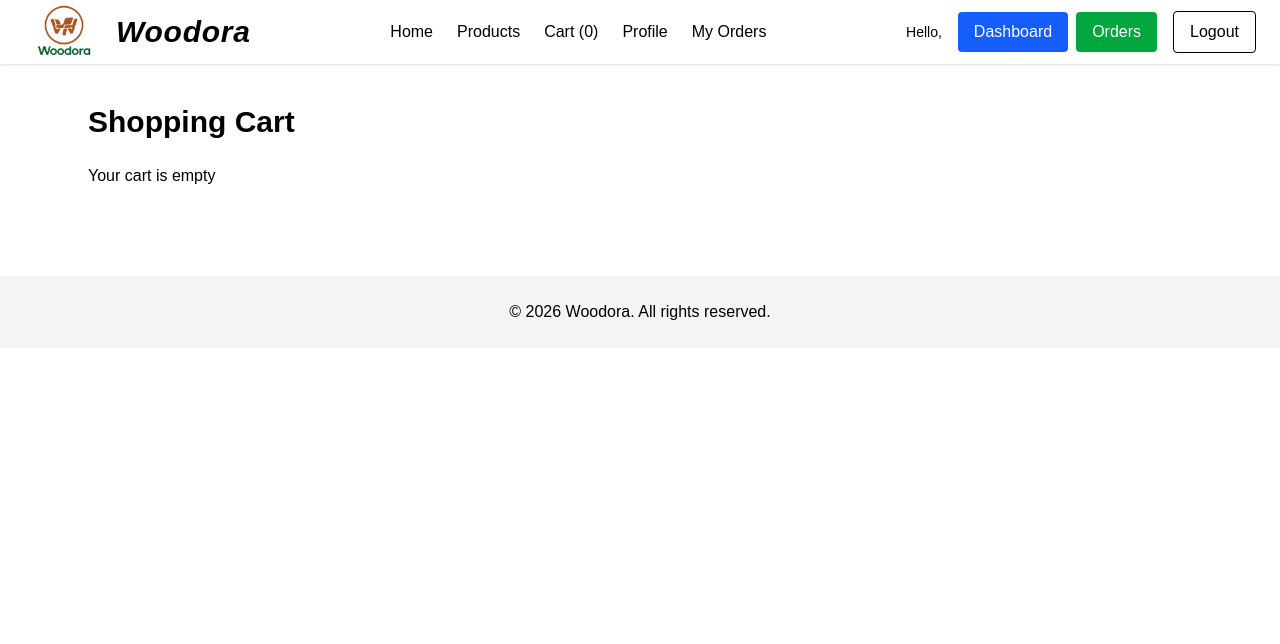
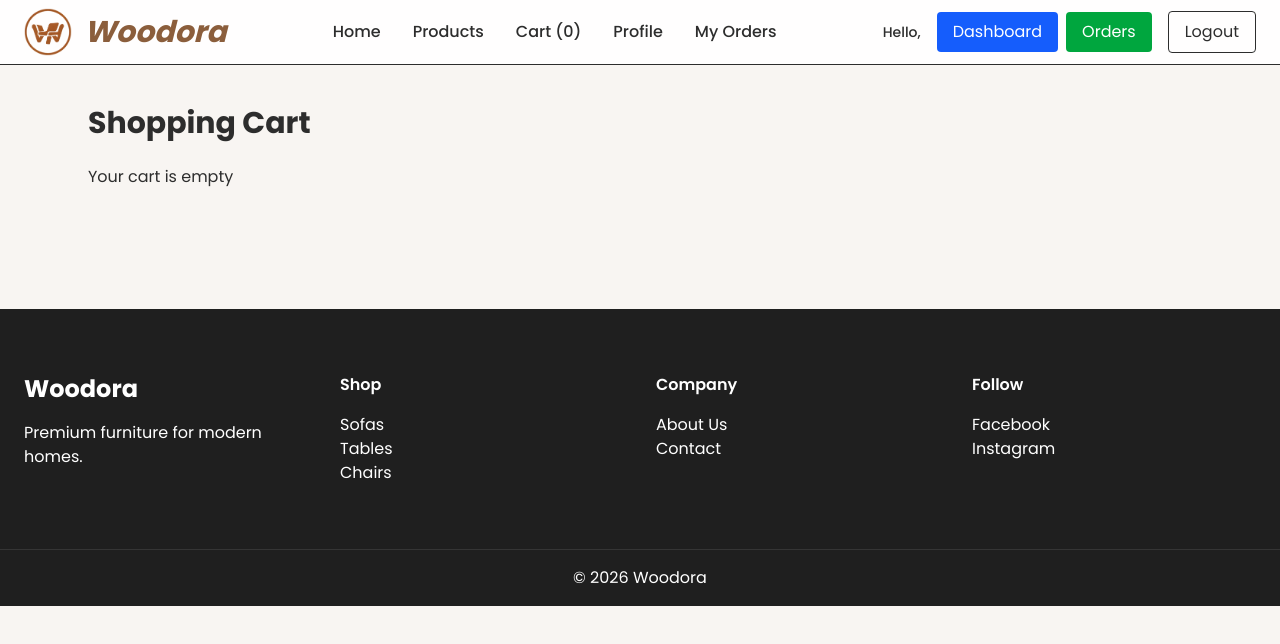
Before and after one commit to KyzmGD/decor-frontend, a React (Vite) app: page /cart in a window 1280 px wide. Shown: the top 644 px of the page. Built offline with nearby package versions, Linux system fonts and the light colour scheme; sample sign-in values are in the browser's storage.

Commit message:
ui update

```diff
--- a/index.html
+++ b/index.html
@@ -2,7 +2,7 @@
 <html lang="en">
   <head>
     <meta charset="UTF-8" />
-    <link rel="icon" type="image/png" href="./public/logo.png" />
+    <link rel="icon" type="image/png" href="/logo.png" />
     <meta name="viewport" content="width=device-width, initial-scale=1.0" />
     <title>Woodora Furniture Store</title>
   </head>
--- a/src/components/Footer.jsx
+++ b/src/components/Footer.jsx
@@ -1,19 +1,109 @@
 function Footer() {
+
   return (
-    <footer className="bg-gray-100 mt-12">
+
+    <footer
+      className="
+        bg-[#1F1F1F]
+        text-white
+        mt-20
+      "
+    >
 
       <div
         className="
           max-w-7xl
           mx-auto
-          text-center
-          p-6
+          px-6
+          py-16
+          grid
+          md:grid-cols-4
+          gap-8
         "
       >
-        © 2026 Woodora. All rights reserved.
+
+        <div>
+
+          <h2
+            className="
+              text-2xl
+              font-bold
+            "
+          >
+            Woodora
+          </h2>
+
+          <p className="mt-4">
+            Premium furniture
+            for modern homes.
+          </p>
+
+        </div>
+
+        <div>
+
+          <h3
+            className="
+              font-semibold
+              mb-4
+            "
+          >
+            Shop
+          </h3>
+
+          <p>Sofas</p>
+          <p>Tables</p>
+          <p>Chairs</p>
+
+        </div>
+
+        <div>
+
+          <h3
+            className="
+              font-semibold
+              mb-4
+            "
+          >
+            Company
+          </h3>
+
+          <p>About Us</p>
+          <p>Contact</p>
+
+        </div>
+
+        <div>
+
+          <h3
+            className="
+              font-semibold
+              mb-4
+            "
+          >
+            Follow
+          </h3>
+
+          <p>Facebook</p>
+          <p>Instagram</p>
+
+        </div>
+
+      </div>
+
+      <div
+        className="
+          text-center
+          py-4
+          border-t
+          border-white/10
+        "
+      >
+        © 2026 Woodora
       </div>
 
     </footer>
+
   );
 }
 
--- a/src/components/Header.jsx
+++ b/src/components/Header.jsx
@@ -44,7 +44,16 @@ const cartCount =
 
   return (
 
-    <header className="bg-white shadow">
+    <header
+  className="
+    bg-white/90
+    backdrop-blur-md
+    border-b
+    sticky
+    top-0
+    z-50
+  "
+>
 
       <div
         className="
@@ -71,7 +80,7 @@ const cartCount =
   <img
     src="/logo.png"
     alt="Woodora"
-            className="w-20 h-20"
+    className="w-12 h-12"
   />
 
   <span
@@ -79,7 +88,7 @@ const cartCount =
       text-3xl
       font-bold
       italic
-    tracking-wide
+      text-[#8B5E3C]
     "
   >
     Woodora
@@ -92,7 +101,8 @@ const cartCount =
           className="
     flex
     items-center
-            gap-6
+    gap-8
+    font-medium
   "
         >
 
--- a/src/components/ProductCard.jsx
+++ b/src/components/ProductCard.jsx
@@ -7,20 +7,26 @@ function ProductCard({ product }) {
     >
       <div
         className="
-          border
-          rounded-lg
+    bg-white
+    rounded-2xl
     overflow-hidden
-          hover:shadow-lg
-          transition
+    shadow-sm
+    hover:shadow-2xl
+    hover:-translate-y-2
+    transition-all
+    duration-300
   "
       >
         <img
           src={product.image}
   alt={product.name}
   className="
-            h-60
+    h-80
     w-full
     object-cover
+    hover:scale-105
+    transition
+    duration-500
   "
         />
 
@@ -35,7 +41,29 @@ function ProductCard({ product }) {
           </p>
 
         </div>
+        <div className="p-5">
 
+  <h3
+    className="
+      text-lg
+      font-semibold
+      mb-2
+    "
+  >
+    {product.name}
+  </h3>
+
+  <p
+    className="
+      text-[#8B5E3C]
+      font-bold
+      text-xl
+    "
+  >
+    ${product.price}
+  </p>
+
+</div>
       </div>
     </Link>
   );
--- a/src/index.css
+++ b/src/index.css
@@ -1,6 +1,13 @@
+@import url('https://fonts.googleapis.com/css2?family=Poppins:wght@300;400;500;600;700&display=swap');
 @import "tailwindcss";
 
+
 body {
-  margin: 0;
-  font-family: Arial, Helvetica, sans-serif;
+  font-family:
+    "Poppins",
+    sans-serif;
+  background:
+    #F8F5F2;
+  color:
+    #2D2D2D;
 }
--- a/src/pages/Home.jsx
+++ b/src/pages/Home.jsx
@@ -107,7 +107,81 @@ function Home() {
   return (
     <MainLayout>
 
-      <HeroBanner />
+      <section
+  className="
+    relative
+    h-[700px]
+  "
+>
+
+  <img
+    src="https://images.unsplash.com/photo-1505693416388-ac5ce068fe85"
+    className="
+      absolute
+      inset-0
+      w-full
+      h-full
+      object-cover
+    "
+  />
+
+  <div
+    className="
+      absolute
+      inset-0
+      bg-black/40
+    "
+  />
+
+  <div
+    className="
+      relative
+      h-full
+      flex
+      flex-col
+      justify-center
+      items-center
+      text-white
+      text-center
+    "
+  >
+
+    <h1
+      className="
+        text-7xl
+        font-bold
+      "
+    >
+      Timeless Furniture
+    </h1>
+
+    <p
+      className="
+        mt-6
+        text-xl
+        max-w-xl
+      "
+    >
+      Premium furniture crafted
+      for modern living spaces.
+    </p>
+
+    <button
+      className="
+        mt-8
+        bg-[#8B5E3C]
+        px-8
+        py-4
+        rounded-xl
+        text-lg
+      "
+    >
+      Shop Collection
+    </button>
+
+  </div>
+
+</section>
 
       <section
         className="
@@ -120,9 +194,10 @@ function Home() {
 
         <h2
   className="
-            text-3xl
+    text-4xl
     font-bold
-            mb-6
+    text-center
+    mb-12
   "
 >
   Featured Products
@@ -162,7 +237,7 @@ function Home() {
     grid-cols-1
     md:grid-cols-2
     lg:grid-cols-4
-              gap-6
+    gap-8
   "
           >
 
--- a/src/pages/ProductDetail.jsx
+++ b/src/pages/ProductDetail.jsx
@@ -47,12 +47,23 @@ console.log(useContext(CartContext));
 
   return (
     <MainLayout>
-      <div className="max-w-7xl mx-auto px-6 py-12">
+      <div className="
+    max-w-7xl
+    mx-auto
+    px-6
+    py-16
+    grid
+    md:grid-cols-2
+    gap-16
+  ">
 
         <img
           src={product.image}
           alt={product.name}
-          className="w-full max-w-md"
+          className="
+  rounded-2xl
+  shadow-lg
+"
         />
 
         <h1 className="text-4xl font-bold mt-6">
@@ -74,13 +85,16 @@ console.log(useContext(CartContext));
           }
           }
           className="
-            mt-6
-            bg-black
-            text-white
-            px-6
-            py-3
-            rounded
-          "
+  mt-8
+  bg-[#8B5E3C]
+  hover:bg-[#734A2D]
+  text-white
+  px-8
+  py-4
+  rounded-xl
+  font-semibold
+  transition
+"
         >
           Add To Cart
         </button>
--- a/src/pages/admin/AdminDashboard.jsx
+++ b/src/pages/admin/AdminDashboard.jsx
@@ -195,6 +195,93 @@ function AdminDashboard() {
   return (
    <MainLayout>
     <div
+  className="
+    grid
+    md:grid-cols-4
+    gap-6
+    mb-10
+  "
+>
+
+  <div
+    className="
+      bg-white
+      p-6
+      rounded-xl
+      shadow
+    "
+  >
+    <h3>Total Products</h3>
+    <p
+      className="
+        text-3xl
+        font-bold
+      "
+    >
+      {products.length}
+    </p>
+  </div>
+
+  <div
+    className="
+      bg-white
+      p-6
+      rounded-xl
+      shadow
+    "
+  >
+    <h3>Categories</h3>
+    <p
+      className="
+        text-3xl
+        font-bold
+      "
+    >
+      {categories.length}
+    </p>
+  </div>
+
+  <div
+    className="
+      bg-white
+      p-6
+      rounded-xl
+      shadow
+    "
+  >
+    <h3>Orders</h3>
+    <p
+      className="
+        text-3xl
+        font-bold
+      "
+    >
+      {orders.length}
+    </p>
+  </div>
+
+  <div
+    className="
+      bg-white
+      p-6
+      rounded-xl
+      shadow
+    "
+  >
+    <h3>Revenue</h3>
+    <p
+      className="
+        text-3xl
+        font-bold
+      "
+    >
+      $
+      {revenue}
+    </p>
+  </div>
+
+</div>
+    <div
       className="
         max-w-7xl
         mx-auto
```
Also changed, not shown: public/logo.png. Lines whose indentation alone changed are shown as unchanged.
